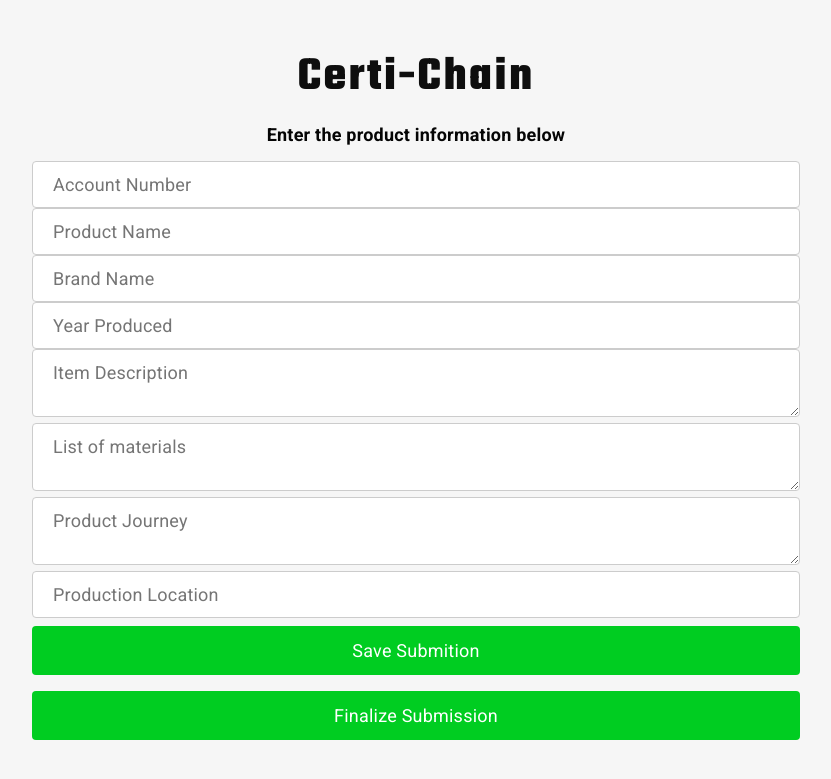
After one commit to Johnson-Su/Certi-Chain, a Flask app: template blockchain_server/app/templates/companyside.html in a window 1280 px wide. The commit adds this page. Shown: the top 779 px of the page, without its empty margins (224-1055 px from the left). Run offline with Flask 2, Linux system fonts and the light colour scheme; the template is opened without the code that fills it, so the values that code supplies are empty; some libraries are stand-ins or nearby versions.

Commit message:
Added website flask html
Added html for website, use flask to communicate with python server

```diff
--- /dev/null
+++ b/blockchain_server/app/static/css/main.css
@@ -0,0 +1,297 @@
+/* testing start */
+.my-container{
+  border: 3px solid green;
+}
+
+.my-row{
+  border: 3px solid red;
+}
+
+.my-col{
+  border: 3px dotted blue;
+}
+/* testing end */
+
+.bod {
+  background-color: F6F6F6;
+}
+
+.verify{
+  font-family: Roboto;
+  font-style: normal;
+  font-weight: bold;
+  font-size: 18px;
+  line-height: 21px;
+  /* identical to box height */
+  text-align: center;
+  letter-spacing: 0.012em;
+
+  color: #050505;
+}
+
+.fakereal{
+  font-family: Teko;
+  font-style: normal;
+  font-weight: bold;
+  font-size: 62px;
+  line-height: 89px;
+  letter-spacing: 0.02em;
+}
+
+.lessimportant{
+  font-family: Roboto;
+  font-style: normal;
+  font-weight: normal;
+  font-size: 18px;
+  line-height: 21px;
+  display: flex;
+  align-items: center;
+  text-align: center;
+  letter-spacing: 0.012em;
+
+  color: rgba(5, 5, 5, 0.45);
+}
+
+.details{
+  font-family: Roboto;
+  font-style: normal;
+  font-weight: bold;
+  font-size: 24px;
+  line-height: 28px;
+  letter-spacing: 0.012em;
+  color: #FFFFFF;
+}
+
+.green{
+  color: #00CD21;
+}
+
+.copyright{
+  font-family: Roboto;
+  font-style: normal;
+  font-weight: normal;
+  font-size: 14px;
+  line-height: 16px;
+  text-align: center;
+
+  color: rgba(255, 255, 255, 0.5);
+}
+
+.red{
+  color: #F9095F;
+}
+
+.smallspacer{
+  height: 8px;
+}
+
+.mediumspacer{
+  height: 48px;
+}
+
+.secondbackground{
+  background-color: #0E0E0E;
+}
+
+.titles{
+  font-family: Roboto;
+  font-style: normal;
+  font-weight: bold;
+  font-size: 18px;
+  line-height: 28px;
+  /* identical to box height, or 156% */
+  letter-spacing: 0.012em;
+
+  color: #FFFFFF;
+}
+
+.subtext{
+  font-family: Roboto;
+  font-style: normal;
+  font-weight: normal;
+  font-size: 18px;
+  line-height: 172.74%;
+  /* or 31px */
+  letter-spacing: 0.012em;
+
+
+  color: rgba(255, 255, 255, 0.65);
+}
+
+.timeline {
+  position: relative;
+  list-style-type: none;
+  height: 100%;
+}
+
+.timeline:before {
+  position: absolute;
+  left: 0.2%;
+  top: 6%;
+  content: ' ';
+  display: block;
+  width: 4px;
+  height: 90%;
+  z-index: 5;
+  background-image: linear-gradient(white 33%, rgba(255, 255, 255, 0) 0%);
+  background-size: 5px 20px;
+}
+
+.timeline li {
+  padding: 12px 0;
+}
+
+.timeline li:after {
+  content: "";
+  display: block;
+  height: 0;
+  clear: both;
+  visibility: hidden;
+}
+
+.direction-r {
+  position: relative;
+  float: left;
+  left:-5.7px;
+}
+
+.flag-wrapper {
+  position: relative;
+  display: inline-block;
+
+  text-align: left;
+}
+
+.direction-r .flag:before {
+  position: absolute;
+  top: 50%;
+  right:0%;
+  content: ' ';
+  display: block;
+  width: 18px;
+  height: 18px;
+  margin-top: -10px;
+  background: white;
+  border-radius: 12px;
+  border-bottom-left-radius:0px;
+  border: 5px solid  #00CD21;
+  transform: matrix(0.71, -0.69, 0.72, 0.71, 0, 0);
+  z-index: 10;
+}
+
+.direction-r .flag:before {
+  left: -40px;
+}
+
+.time-wrapper {
+  display: inline;
+  margin-left: 15px;
+  margin-top: -4px;
+  vertical-align: middle;
+}
+
+.direction-l .time-wrapper {
+  float: left;
+}
+
+.direction-r .time-wrapper {
+  float: right;
+}
+
+.time {
+  display: inline-block;
+  padding: 2px 4px;
+  background: what;
+}
+
+.direction-r .desc {
+  margin: 4px 0 0 12px;
+}
+
+.projectmargL{
+  margin-right: 20px;
+  padding:0px;
+}
+
+.projectmargR{
+  margin-left: 20px;
+  padding:0px;
+}
+
+.projecttitle{
+  font-family: Teko;
+  font-style: normal;
+  font-weight: bold;
+  font-size: 48px;
+  line-height: 60px;
+  /* identical to box height */
+  letter-spacing: 0.05em;
+
+  color: #0E0E0E;
+}
+
+input[type=text] {
+  width: 100%;
+  padding: 12px 20px;
+  margin: 0px 0;
+  display: inline-block;
+  border: 1px solid #ccc;
+  border-radius: 4px;
+  box-sizing: border-box;
+  font-family: Roboto;
+  font-style: normal;
+  font-weight: normal;
+  font-size: 18px;
+  line-height: 21px;
+  letter-spacing: 0.012em;
+}
+
+textarea{
+  width: 100%;
+  padding: 12px 20px;
+  margin: 0px 0;
+  display: inline-block;
+  border: 1px solid #ccc;
+  border-radius: 4px;
+  box-sizing: border-box;
+  font-family: Roboto;
+  font-style: normal;
+  font-weight: normal;
+  font-size: 18px;
+  line-height: 21px;
+  letter-spacing: 0.012em;
+}
+
+input[type=submit] {
+  width: 100%;
+  background-color: #00CD21;
+  color: white;
+  padding: 14px 20px;
+  margin: 8px 0;
+  border: none;
+  border-radius: 4px;
+  cursor: pointer;
+  font-family: Roboto;
+  font-style: normal;
+  font-weight: normal;
+  font-size: 18px;
+  line-height: 21px;
+  letter-spacing: 0.012em;
+}
+
+.companysidebutton{
+    width: 60%;
+    background-color: #00CD21;
+    color: white;
+    padding: 14px 20px;
+    margin: 8px 0;
+    border: none;
+    border-radius: 4px;
+    cursor: pointer;
+    font-family: Roboto;
+    font-style: normal;
+    font-weight: normal;
+    font-size: 18px;
+    line-height: 21px;
+    letter-spacing: 0.012em;
+}
--- /dev/null
+++ b/blockchain_server/app/templates/companyside.html
@@ -0,0 +1,73 @@
+<!doctype html>
+<html lang="en">
+  <head>
+
+    <!-- Required meta tags -->
+    <meta charset="utf-8">
+    <!-- <meta name="viewport" content="width=device-width, initial-scale=1, shrink-to-fit=no"> -->
+    <meta name="viewport" content="width=device-width, initial-scale=1.0">
+
+    <!-- Bootstrap CSS -->
+    <link rel="stylesheet" href="https://stackpath.bootstrapcdn.com/bootstrap/4.5.0/css/bootstrap.min.css" integrity="sha384-9aIt2nRpC12Uk9gS9baDl411NQApFmC26EwAOH8WgZl5MYYxFfc+NcPb1dKGj7Sk" crossorigin="anonymous">
+
+    <!-- CSS File -->
+    <link rel="stylesheet" href="{{ url_for('static', filename='css/main.css') }}">
+
+    <!-- google fonts -->
+    <link rel="preconnect" href="https://fonts.gstatic.com">
+    <link href="https://fonts.googleapis.com/css2?family=Roboto:ital,wght@0,100;0,300;0,400;0,500;0,700;0,900;1,100;1,300;1,400;1,500;1,700;1,900&display=swap" rel="stylesheet">
+    <link rel="preconnect" href="https://fonts.gstatic.com">
+    <link href="https://fonts.googleapis.com/css2?family=Roboto:ital,wght@0,100;0,300;0,400;0,500;0,700;0,900;1,100;1,300;1,400;1,500;1,700;1,900&family=Teko:wght@300;400;500;600;700&display=swap" rel="stylesheet">
+
+    <title>Certi-Chain Company Side</title>
+
+    <meta property="og:title" content="Certi-Chain" />
+    <meta property="og:description" content="Verify your products with blockchain" />
+    <!-- <meta property="og:image" content="FILL THIS IN" /> -->
+
+  </head>
+
+  <body style="background-color:#F6F6F6;">
+    <div class="container-fluid">
+      <div class="mediumspacer"></div>
+
+      <div class="row d-flex justify-content-center">
+        <p class="projecttitle">Certi-Chain</p>
+      </div>
+
+      <div class="row d-flex justify-content-center">
+        <p class="verify">Enter the product information below</p>
+      </div>
+      <div class="row d-flex justify-content-center">
+        <form style="width: 60%;" action="/submit" id="textform" method="post">
+          <input type="text" name="key" placeholder="Account Number">
+          <br>
+      		<input type="text" name="name" placeholder="Product Name">
+      		<br>
+      		<input type="text" name="brand" placeholder="Brand Name">
+      		<br>
+      		<input type="text" name="year" placeholder="Year Produced">
+      		<br>
+      	  <textarea name="description" placeholder="Item Description"></textarea>
+      		<br>
+      		<textarea name="materials"  placeholder="List of materials"></textarea>
+      		<br>
+      		<textarea name="journey"  placeholder="Product Journey"></textarea>
+      		<br>
+      		<input type="text" name="location" placeholder="Production Location">
+      		<br>
+      	  <input type="submit" value="Save Submition">
+      	</form>
+      </div>
+        {% if "missing_args" in errors %}
+        <b>Missing a field</b>
+        {% endif %}
+
+      <div class="row d-flex justify-content-center">
+        <button type="button" class="companysidebutton">Finalize Submission</button>
+      </div>
+    </div>
+
+  </body>
+
+</html>
```
Also changed, not shown: blockchain_server/auth/auth.py (added, +18 -0 lines), blockchain_server/app/templates/result.html (line endings or trailing spaces), 2 other files.
